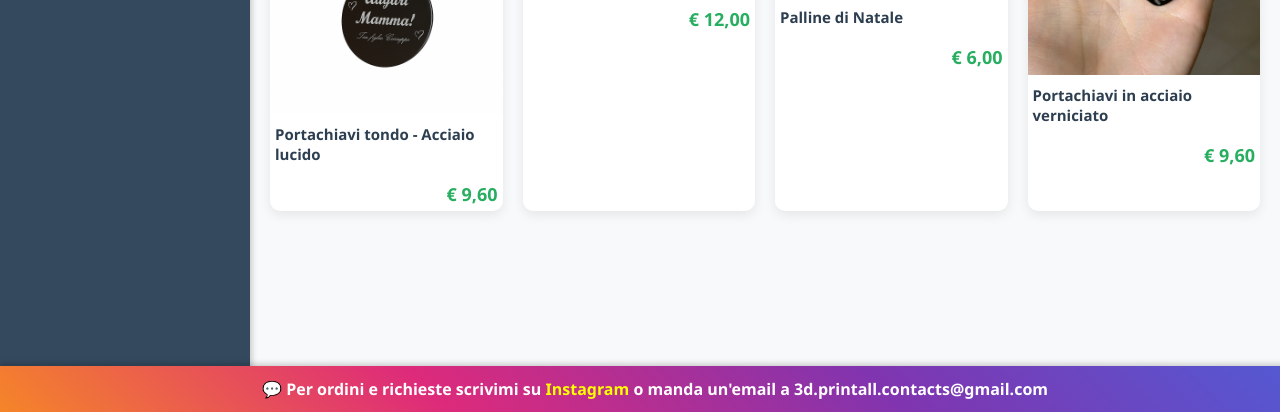
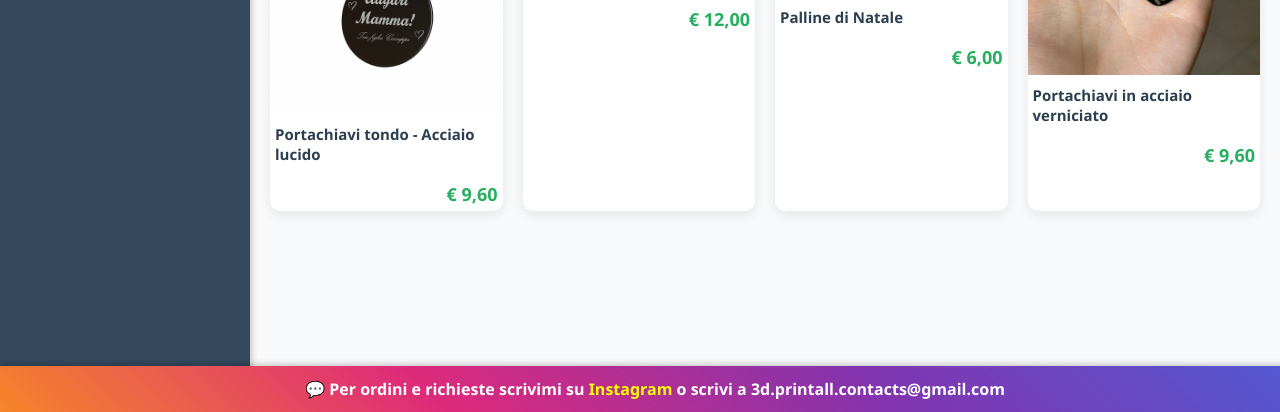
Before and after one commit to Renwo/3d_printall_store, a plain HTML site: page index.html in a window 1280 px wide. Shown: the part 388-800 px from the top of the page. Drawn offline with Linux system fonts and the light colour scheme.

Commit message:
fix banner

```diff
--- a/index.html
+++ b/index.html
@@ -246,7 +246,7 @@
         <div class="contact-banner">
             <span>💬 Per ordini e richieste scrivimi su </span>
             <a href="https://www.instagram.com/3d_printall/" target="_blank">Instagram</a>
-            <span>o manda un'email a 3d.printall.contacts@gmail.com</span>
+            <span>o scrivi a 3d.printall.contacts@gmail.com</span>
         </div>
     </div>
 
```
